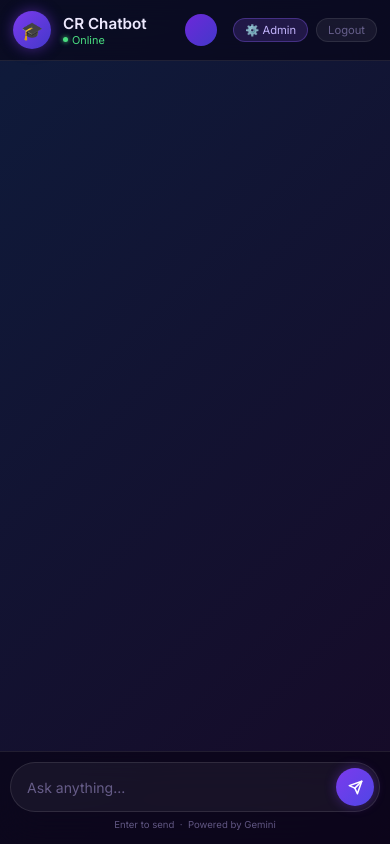
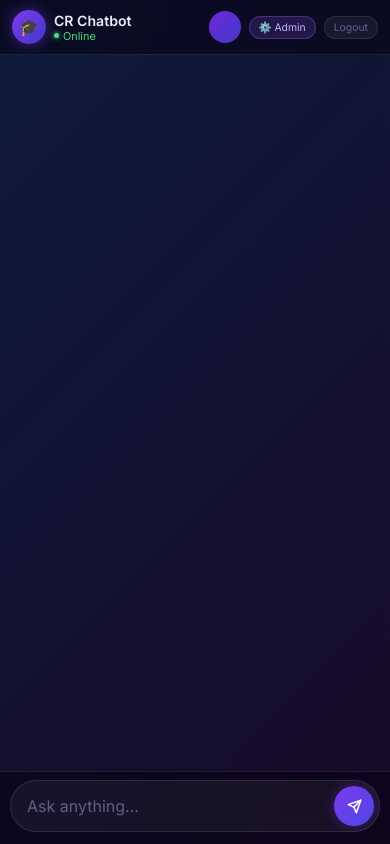
Before and after one commit to Shourya-Narayan/cr-chatbot, a Flask app: page / in a window 390 px wide. Run offline with Flask 3, Linux system fonts and the light colour scheme; the visitor is signed in with stand-in values (Sample User, id 1).

Commit message:
feat: Full mobile compatibility — dvh, iOS zoom fix, responsive table, touch targets

```diff
--- a/templates/index.html
+++ b/templates/index.html
@@ -11,11 +11,12 @@
     *,*::before,*::after{box-sizing:border-box;margin:0;padding:0}
     :root{--glass:rgba(255,255,255,0.04);--border:rgba(255,255,255,0.09);--text:#ede9fe;--muted:rgba(200,185,255,0.45);--accent:#8b5cf6}
     html,body{height:100%;font-family:'Inter',sans-serif;background:#07030f;overflow:hidden}
+    @supports(height:100dvh){html,body{height:100dvh}}
     body::before{content:'';position:fixed;inset:0;
       background:linear-gradient(-45deg,#07030f,#170926,#0f1a3a,#1e0733,#07030f);
       background-size:400% 400%;animation:aurora 18s ease infinite;z-index:0}
     @keyframes aurora{0%{background-position:0% 50%}50%{background-position:100% 50%}100%{background-position:0% 50%}}
-    #app{position:relative;z-index:1;display:flex;flex-direction:column;height:100vh;max-width:820px;margin:0 auto}
+    #app{position:relative;z-index:1;display:flex;flex-direction:column;height:100vh;height:100dvh;max-width:820px;margin:0 auto}
 
     /* HEADER */
     #header{display:flex;align-items:center;gap:12px;padding:14px 20px;border-bottom:1px solid var(--border);background:rgba(8,4,20,0.6);backdrop-filter:blur(20px);flex-shrink:0}
@@ -63,14 +64,30 @@
     #iarea{padding:12px 16px 18px;background:rgba(8,4,20,0.65);backdrop-filter:blur(20px);border-top:1px solid var(--border);flex-shrink:0}
     #irow{display:flex;gap:8px;align-items:center;background:rgba(255,255,255,0.05);border:1px solid rgba(255,255,255,0.1);border-radius:28px;padding:5px 5px 5px 16px;transition:border-color .2s,box-shadow .2s}
     #irow:focus-within{border-color:rgba(139,92,246,0.5);box-shadow:0 0 0 3px rgba(139,92,246,0.08)}
-    #uinput{flex:1;border:none;background:transparent;color:var(--text);font-size:0.88rem;font-family:inherit;outline:none;padding:6px 0}
+    #uinput{flex:1;border:none;background:transparent;color:var(--text);font-size:16px;font-family:inherit;outline:none;padding:6px 0}
     #uinput::placeholder{color:var(--muted)}
-    #sbtn{width:38px;height:38px;border-radius:50%;border:none;flex-shrink:0;background:linear-gradient(135deg,#7c3aed,#4f46e5);color:#fff;cursor:pointer;display:flex;align-items:center;justify-content:center;transition:opacity .2s,transform .15s;box-shadow:0 0 12px rgba(124,58,237,0.4)}
+    #sbtn{width:40px;height:40px;border-radius:50%;border:none;flex-shrink:0;background:linear-gradient(135deg,#7c3aed,#4f46e5);color:#fff;cursor:pointer;display:flex;align-items:center;justify-content:center;transition:opacity .2s,transform .15s;box-shadow:0 0 12px rgba(124,58,237,0.4)}
     #sbtn:hover{opacity:.9;box-shadow:0 0 18px rgba(124,58,237,0.6)}
     #sbtn:active{transform:scale(.93)}
     #sbtn:disabled{opacity:.3;cursor:not-allowed;box-shadow:none}
     #hint{text-align:center;font-size:0.6rem;color:var(--muted);margin-top:7px}
-    @media(max-width:600px){#header{padding:11px 13px}#chat{padding:12px 10px 8px}#iarea{padding:10px 10px 14px}.bwrap{max-width:86%}}
+    @media(max-width:600px){#hint{display:none}}
+    @media(max-width:600px){
+      #header{padding:10px 12px;gap:8px}
+      #chat{padding:12px 10px 8px}
+      #iarea{padding:8px 10px 12px}
+      .bwrap{max-width:88%}
+      .uname{display:none}
+      .bot-av{width:34px;height:34px;font-size:1rem}
+      .bot-info h1{font-size:0.88rem}
+      .admin-lnk,.logout{padding:4px 9px;font-size:0.65rem}
+      #uinput{font-size:16px}
+      .bubble{font-size:0.84rem}
+    }
+    @media(max-width:380px){
+      .pin-box{width:44px;height:48px}
+      .hright{gap:5px}
+    }
     {% endraw %}
   </style>
 </head>
```
Also changed, not shown: templates/admin.html (+19 -3 lines), templates/admin_chat.html (+7 -0 lines), templates/login.html (+7 -2 lines).
